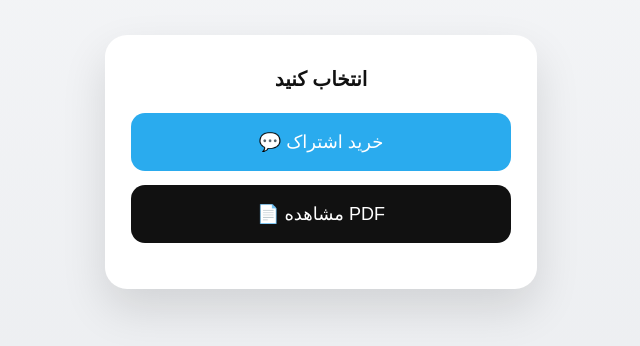
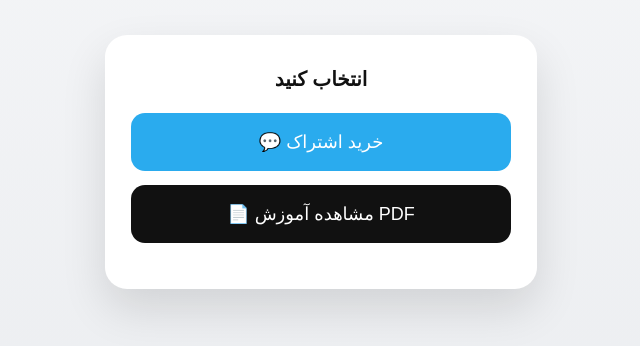
Before and after one commit to NetSefid/NetSefid, a plain HTML site: page menu.html in a window 1280 px wide. Shown: the part 238-584 px from the top of the page, without its empty margins (319-959 px from the left). Drawn offline with Linux system fonts and the light colour scheme.

Commit message:
Update menu.html

```diff
--- a/menu.html
+++ b/menu.html
@@ -86,7 +86,7 @@
     </a>
 
     <a class="btn pdf" href="catalog.pdf">
-      📄 مشاهده PDF
+      📄  مشاهده آموزش PDF
     </a>
   </div>
 
```
